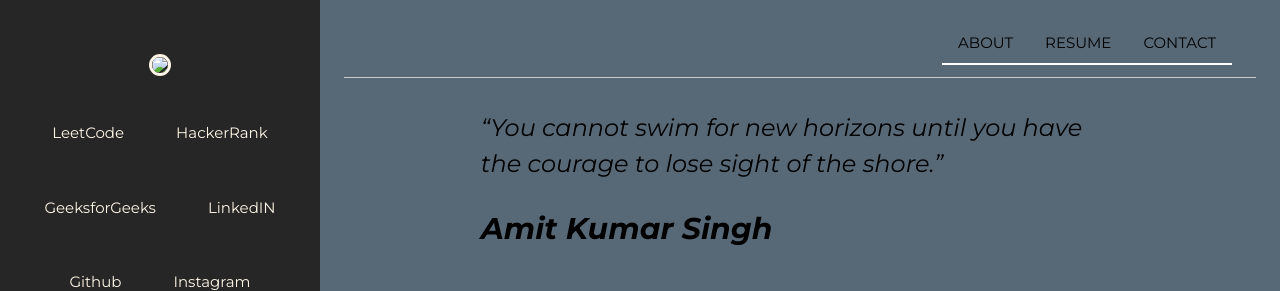
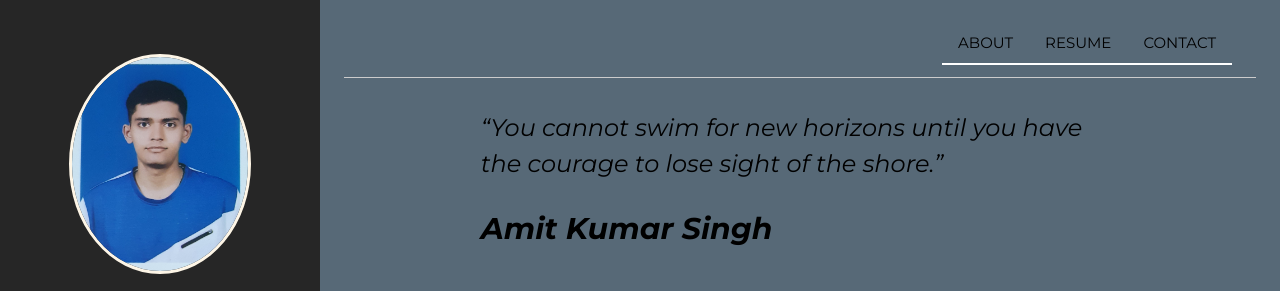
Before and after one commit to amitsingh139/MyPortfolio, a plain HTML site: page index.html in a window 1280 px wide. Shown: the top 291 px of the page. Drawn offline with nearby package versions, Linux system fonts and the light colour scheme.

Commit message:
Update index.html

```diff
--- a/index.html
+++ b/index.html
@@ -31,7 +31,7 @@
       <!-- SOCIAL SECTION -->
       <section class="image-section w3-quarter w3-fixed w3-padding-small">
         <!--IMAGE/AVATAR-->
-        <img src="aiimg.jpg" class="w3-circle w3-border w3-border-sand" style="border-width: 3px !important;"/>
+        <img src="my_pic.jpg" class="w3-circle w3-border w3-border-sand" style="border-width: 3px !important;"/>
         <!-- SCIAL NETWORK BUTTONS -->
         <div class="links w3-margin-top w3-padding-small">
           <a class="icon-link w3-text-sand w3-hover-text-amber" href="https://leetcode.com/amitsingh139/" target="_blank">
```
